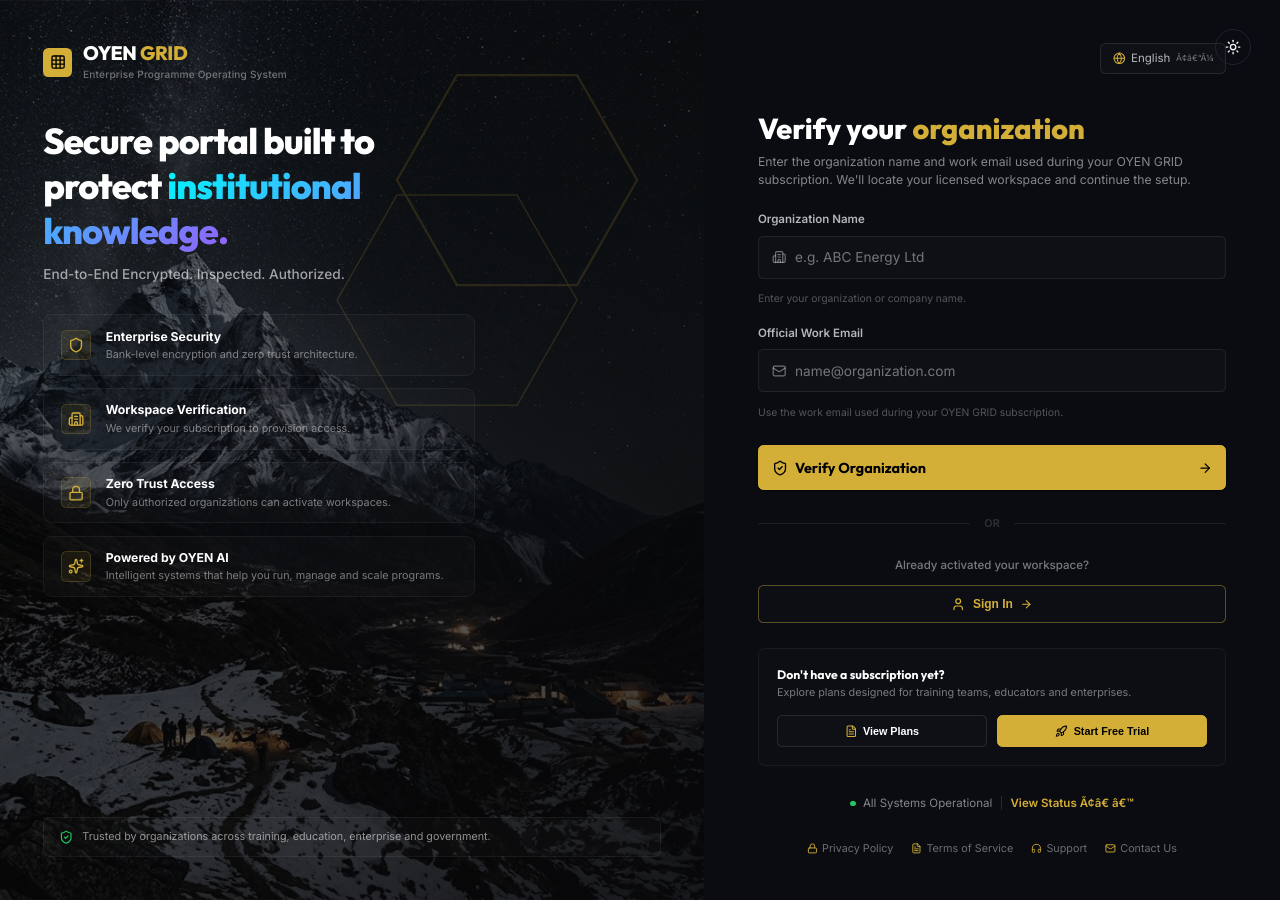
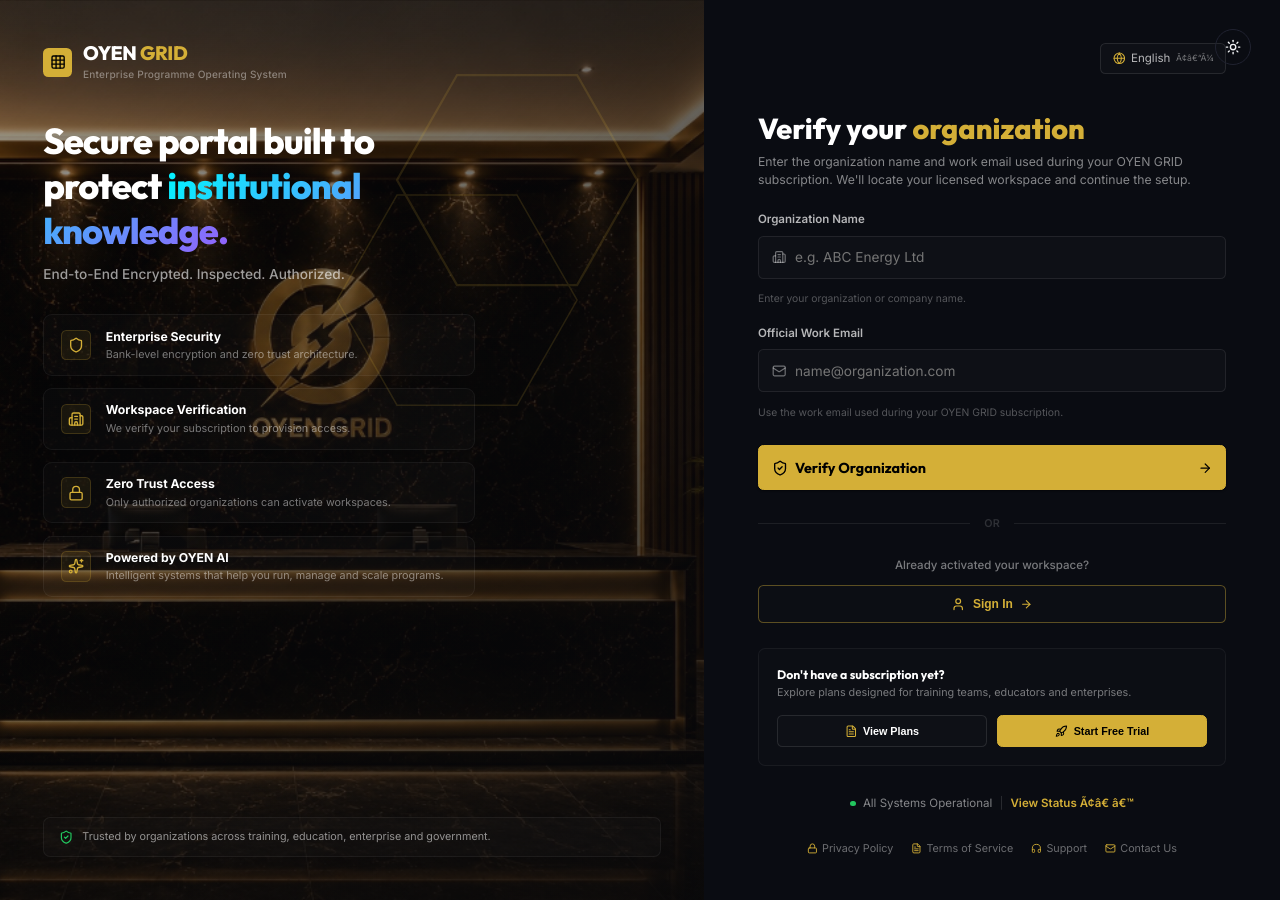
Before and after one commit to oyenhq-design/oyengridwebapp, a React (Vite) app: page / in a window 1280 px wide. Built offline with nearby package versions, Linux system fonts and the light colour scheme.

Commit message:
feat: replace mountain background image with premium office lobby image

```diff
--- a/src/index.css
+++ b/src/index.css
@@ -126,7 +126,7 @@
 /* Left Brand Panel */
 .brand-panel {
   position: relative;
-  background-image: url('./assets/mountain_bg.png');
+  background-image: url('./assets/mountain_bg.jpg');
   background-size: cover;
   background-position: center;
   display: flex;
```
Also changed, not shown: src/assets/mountain_bg.jpg (added), src/assets/mountain_bg.png (deleted).
